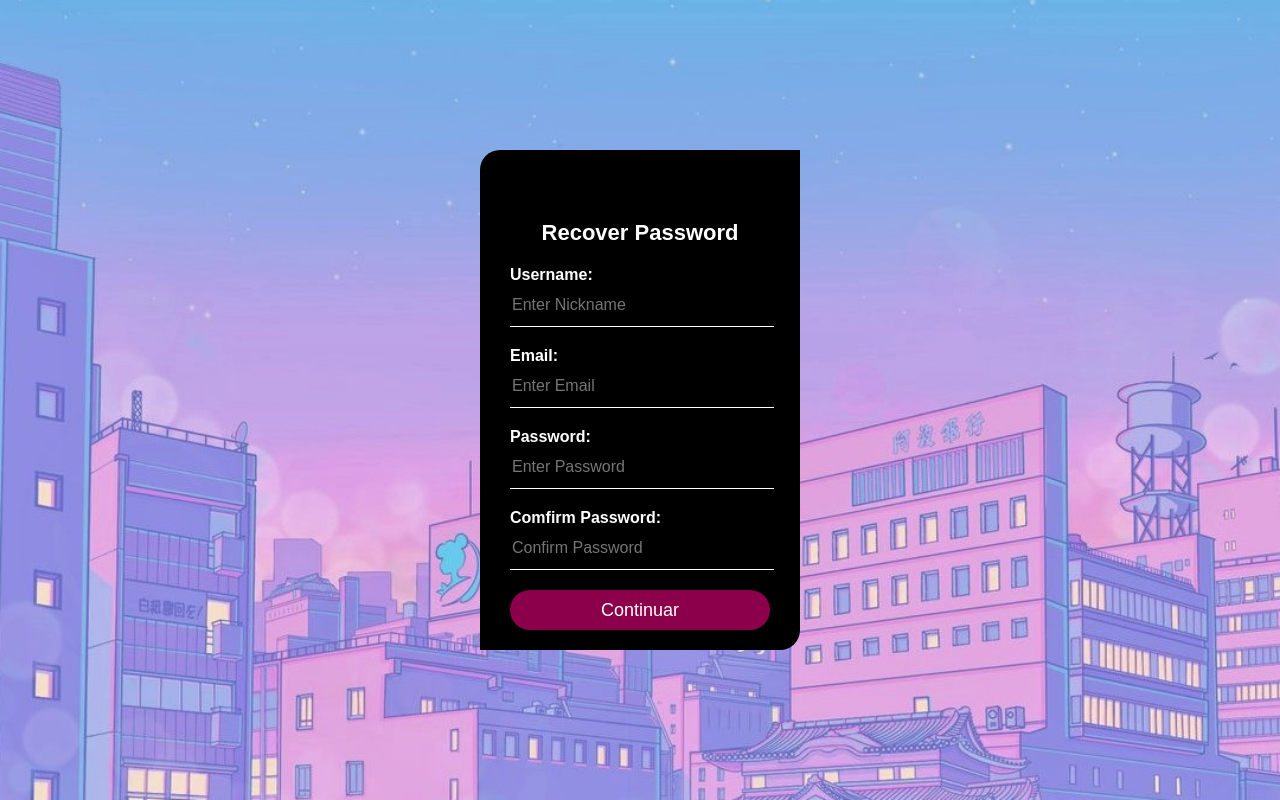
After one commit to Marvin-05/NetCode_Proyect, a Flask app: page /recover in a window 1280 px wide. The commit adds this page. Run offline with Flask 2, Linux system fonts and the light colour scheme.

Commit message:
actualizaciones
agregue un html llamado recover para recuperar una contraseña

se agrego en applicatio.py la funcionalidad de recover.html al igual que unas nuevas funciones de dataRequest.py

en dataRequest.py se agregaron 2 funciones, una para validar un nick name y el correo de una persona en la base de datos y el otro para actualizar el campo Password de la tabla Info_Usuario

```diff
--- a/NetCode_Proyect/application.py
+++ b/NetCode_Proyect/application.py
@@ -1,5 +1,5 @@
 from flask import Flask, request, render_template,redirect
-from dataRequest import connect, New_Register, Nick_existente, Correct_LogIn
+from dataRequest import connect, New_Register, Nick_existente, Correct_LogIn, recover_password, Correct_User
 # prueba para el git
 
 # establecemos la coneccion con la base de datos Users
@@ -55,6 +55,31 @@ def registro():
     return render_template("registro.html")
 
 
+@app.route("/recover", methods = ["GET", "POST"])
+def recover():
+    if request.method == 'POST':
+
+        if not request.form.get("nickname"):
+            return "error en nickname"
+        elif not request.form.get("email"):
+            return "error en email"
+        if not request.form.get("password"):
+            return "error en password"
+        elif not request.form.get("confirm"):
+            return "error en confirm"
+
+        if not  Correct_User(conn, request.form.get("nickname"), request.form.get("email")):
+            return "error en los datos del username & email"
+
+        if request.form.get("confirm") != request.form.get("password"):
+            return "error las contraseñas son diferentes"
+
+        recover_password(conn, request.form.get("password"), request.form.get("nickname"))
+
+        return redirect("/login")
+
+    return render_template("recover.html")
+
 
 if __name__== '__main__':
     app.run(debug = True)
--- a/NetCode_Proyect/templates/login.html
+++ b/NetCode_Proyect/templates/login.html
@@ -26,7 +26,7 @@
 
         <input type="submit" value= "Login">
 
-        <a href="#">Lost your password ?</a><br />
+        <a href="recover">Lost your password ?</a><br />
         <a href="registro">Dont have an account ?</a>
 
     </form>
--- /dev/null
+++ b/NetCode_Proyect/templates/recover.html
@@ -0,0 +1,31 @@
+{%extends "layout.html"%}
+
+{%block title%}Registro{%endblock%}
+
+{%block head%}<link href="../static/styles.css" type = "text/css" rel="stylesheet"/>{%endblock%}
+
+{%block body%}
+
+    <div class="login_box">
+        <form action="/recover" method="POST">
+
+            <h1 class = "form_titulo">Recover Password</h1>
+
+                <label for="username">Username:</label>
+                <input type="text" placeholder="Enter Nickname" name="nickname" id="nickname">
+
+                <label for="email">Email:</label>
+                <input type="email" placeholder="Enter Email" name="email" id="email">
+
+                <label for="password">Password:</label>
+                <input type="password" placeholder="Enter Password" name="password" id="password">
+
+                <label for="password">Comfirm Password:</label>
+                <input type="password" placeholder="Confirm Password" name="confirm" id="confirm">
+
+                <input type="submit" value= "Continuar">
+
+        </form>
+    </div>
+
+{%endblock%}
--- a/NetCode_Proyect/templates/registro.html
+++ b/NetCode_Proyect/templates/registro.html
@@ -15,7 +15,7 @@
                 <input type="text" placeholder="Enter username" name="name" id="name">
 
                 <label for="nick">UserName:</label>
-                <input type="text" placeholder="Enter lastname" name="nick" id="nick">
+                <input type="text" placeholder="Enter nickname" name="nick" id="nick">
 
                 <label for="email">Email</label>
                 <input type="email" placeholder="Enter email" name="email" id="email">
```
Also changed, not shown: NetCode_Proyect/dataRequest.py (+54 -0 lines), NetCode_Proyect/Users.db.
